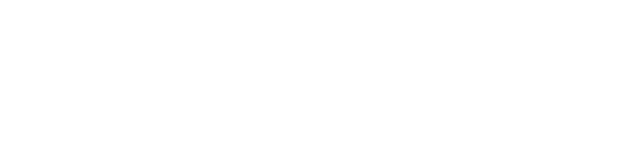
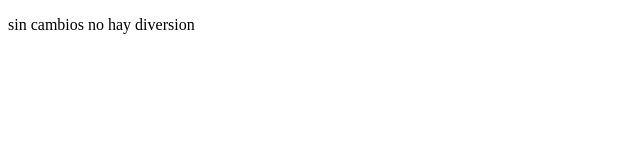
Before and after one commit to emaljarilla/portfolio_web, a plain HTML site: page index.html in a window 1280 px wide. Shown: the whole page, without its empty margins (0-640 px from the left). Drawn offline with Linux system fonts and the light colour scheme.

Commit message:
sin cambios no hay diversion

```diff
--- a/index.html
+++ b/index.html
@@ -6,6 +6,6 @@
 
 </head>
 <body>
-
+    <p>sin cambios no hay diversion</p>
 </body>
 </html>
```
